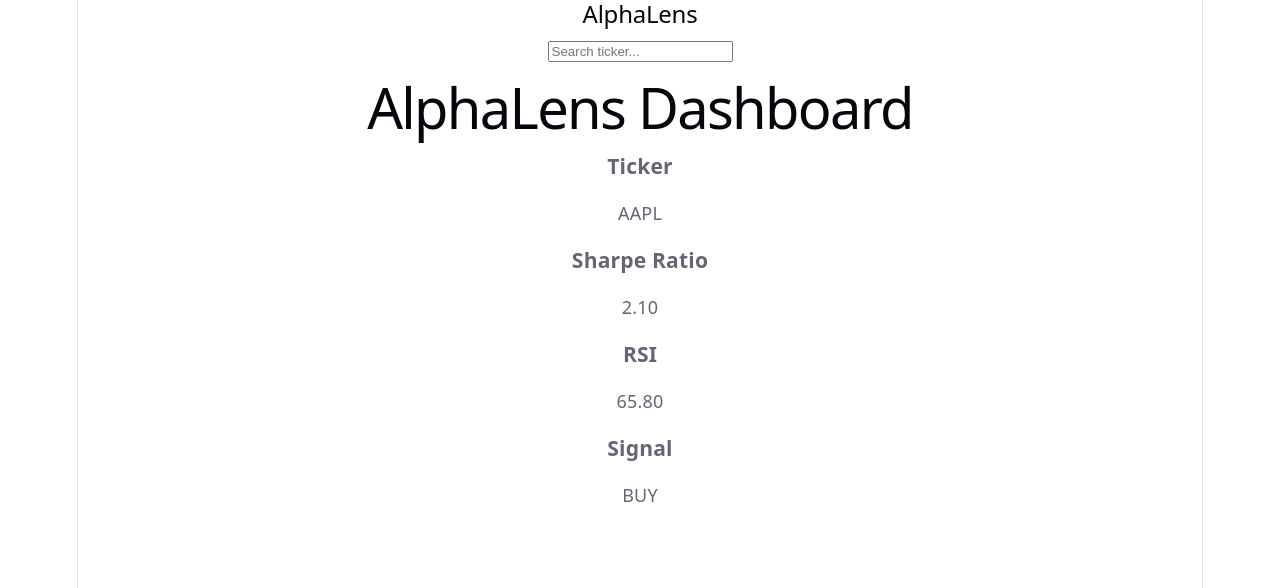
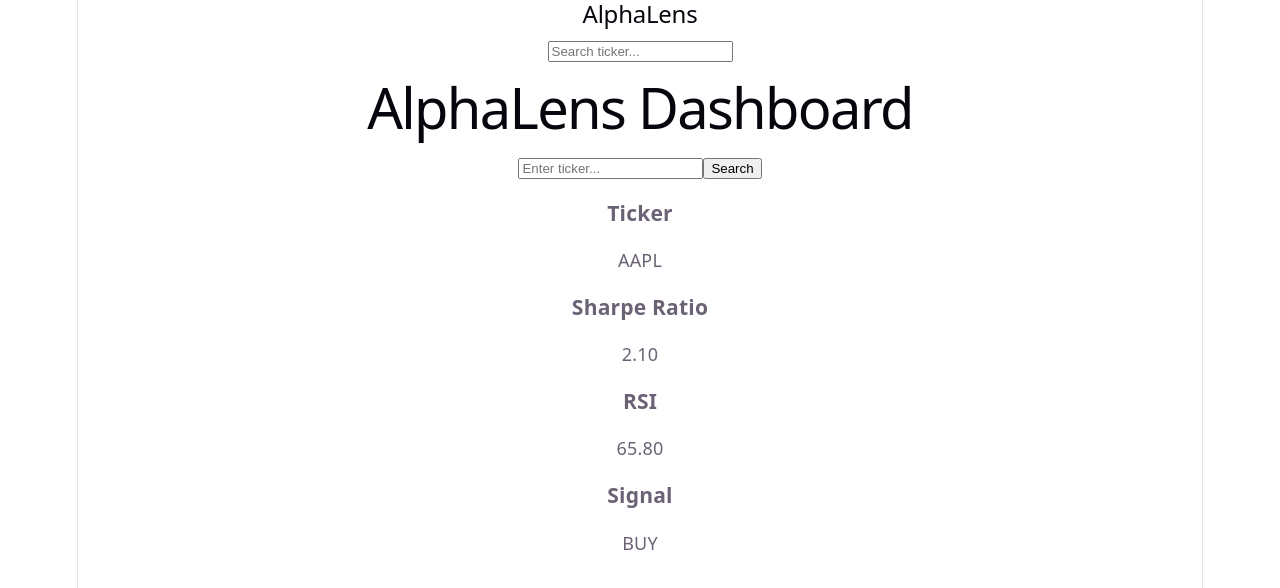
Before and after one commit to ArmaanH2006/AlphaLens, a React app in the folder frontend/: page / in a window 1280 px wide. Shown: the top 588 px of the page. Built offline with nearby package versions, Linux system fonts and the light colour scheme; no server answers; the HTML template or start-up script is replaced by a standard one.

Commit message:
Connect React frontend to backend API

```diff
--- a/frontend/src/App.jsx
+++ b/frontend/src/App.jsx
@@ -1,18 +1,53 @@
+import { useEffect, useState } from "react";
 import Navbar from "./components/Navbar";
 import MetricCard from "./components/MetricCard";
+import StockSearch from "./components/StockSearch";
+import { analyzeStock, getTrending } from "./services/api";
 
 function App() {
+  const [stockData, setStockData] = useState({
+    ticker: "AAPL",
+    sharpe: "2.10",
+    current_rsi: "65.80",
+    signal: "BUY",
+  });
+
+  async function handleSearch(ticker) {
+    try {
+      const data = await analyzeStock(ticker);
+      console.log("Analyze response:", data);
+      setStockData(data);
+    } catch (error) {
+      console.error("Error analyzing stock:", error);
+    }
+  }
+
+  useEffect(() => {
+    async function loadTrending() {
+      try {
+        const data = await getTrending();
+        console.log("Trending response:", data);
+      } catch (error) {
+        console.error("Error loading trending:", error);
+      }
+    }
+
+    loadTrending();
+  }, []);
+
   return (
     <div>
       <Navbar />
 
       <h1>AlphaLens Dashboard</h1>
 
+      <StockSearch onSearch={handleSearch} />
+
       <div>
-        <MetricCard label="Ticker" value="AAPL" />
-        <MetricCard label="Sharpe Ratio" value="2.10" />
-        <MetricCard label="RSI" value="65.80" />
-        <MetricCard label="Signal" value="BUY" />
+        <MetricCard label="Ticker" value={stockData.ticker} />
+        <MetricCard label="Sharpe Ratio" value={stockData.sharpe} />
+        <MetricCard label="RSI" value={stockData.current_rsi} />
+        <MetricCard label="Signal" value={stockData.signal} />
       </div>
     </div>
   );
--- /dev/null
+++ b/frontend/src/components/StockSearch.jsx
@@ -0,0 +1,30 @@
+import { useState } from "react";
+
+function StockSearch({ onSearch }) {
+  const [ticker, setTicker] = useState("");
+
+  function handleSubmit(event) {
+    event.preventDefault();
+
+    if (!ticker.trim()) {
+      return;
+    }
+
+    onSearch(ticker.trim().toUpperCase());
+    setTicker("");
+  }
+
+  return (
+    <form onSubmit={handleSubmit}>
+      <input
+        type="text"
+        placeholder="Enter ticker..."
+        value={ticker}
+        onChange={(event) => setTicker(event.target.value)}
+      />
+      <button type="submit">Search</button>
+    </form>
+  );
+}
+
+export default StockSearch;
--- /dev/null
+++ b/frontend/src/services/api.js
@@ -0,0 +1,13 @@
+import axios from "axios";
+
+const API_BASE_URL = "http://127.0.0.1:8000";
+
+export async function analyzeStock(ticker) {
+  const response = await axios.get(`${API_BASE_URL}/analyze/${ticker}`);
+  return response.data;
+}
+
+export async function getTrending() {
+  const response = await axios.get(`${API_BASE_URL}/api/trending`);
+  return response.data;
+}
```
